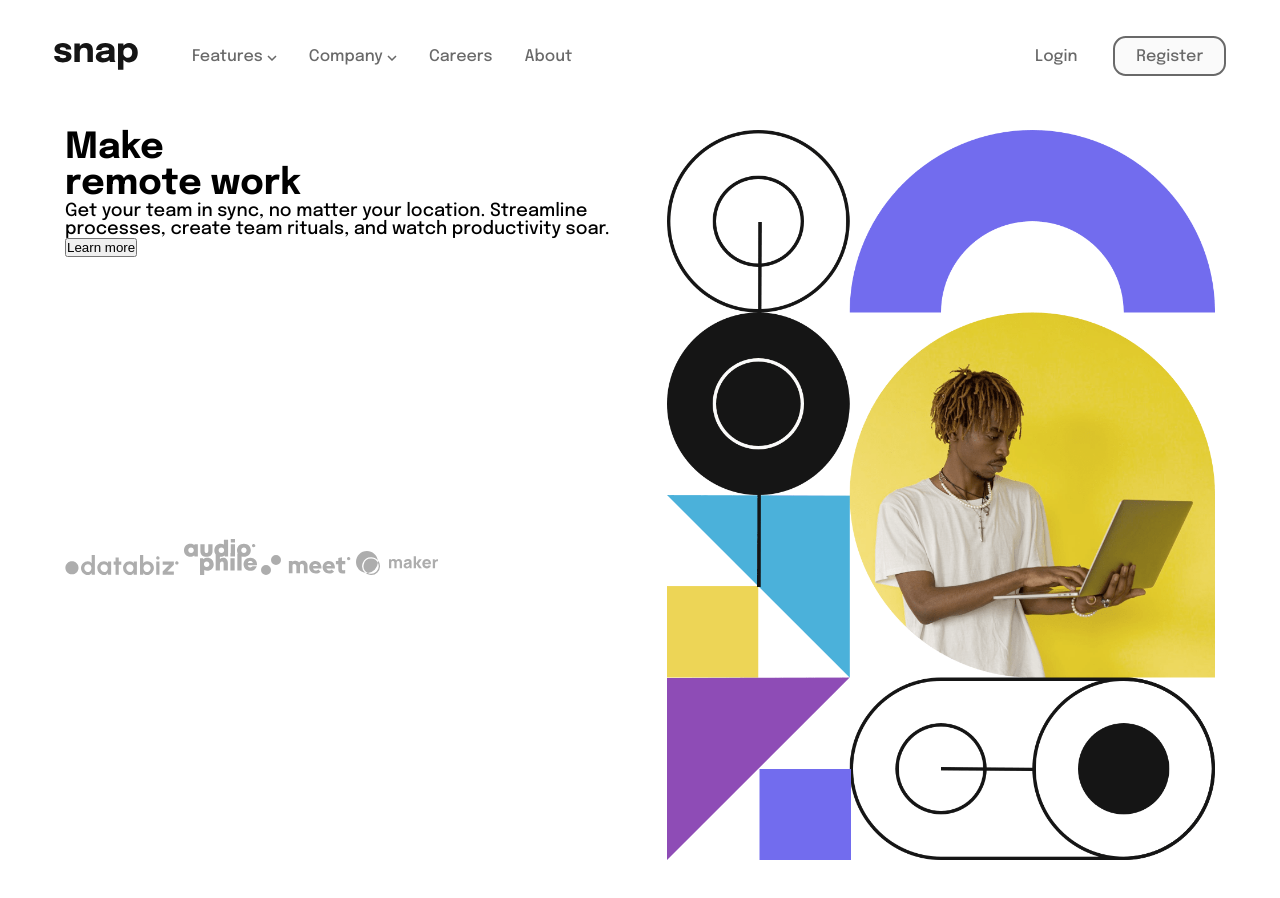
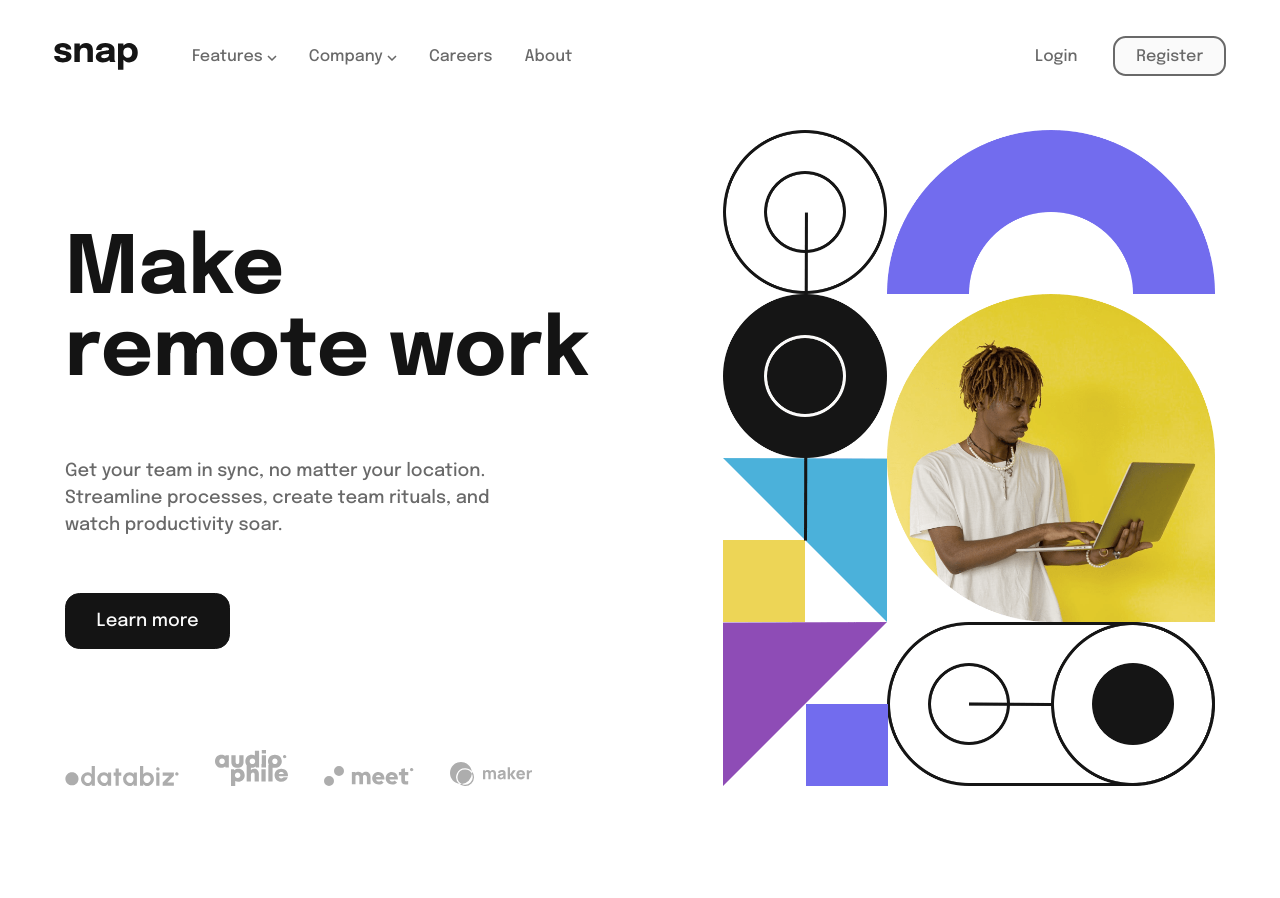
Before and after one commit to ATEOTG/intro-section-dropdown-nav, a plain HTML site: page index.html in a window 1280 px wide. Drawn offline with Linux system fonts and the light colour scheme.

Commit message:
added styling to hero text and gap to social proof section

```diff
--- a/style.css
+++ b/style.css
@@ -121,7 +121,8 @@ body {
 /* HERO SECTION */
 .hero {
   display: grid;
-  grid-template-columns: 55fr 50fr;
+  grid-template-columns: 52fr 48fr;
+  column-gap: 7em;
   margin-bottom: 6em;
 }
 
@@ -131,3 +132,47 @@ body {
   grid-column: 2/-2;
   grid-row: 1/3;
 }
+
+.main-text {
+  display: flex;
+  flex-direction: column;
+  justify-content: flex-end;
+  align-items: flex-start;
+}
+
+.primary-heading {
+  font-size: 8rem;
+  color: var(--black);
+  margin-bottom: 0.8em;
+}
+
+.desc {
+  font-size: 1.8rem;
+  color: var(--grey-md);
+  line-height: 1.5;
+  margin-bottom: 3em;
+  width: 80%;
+}
+
+.btn {
+  font-family: "Epilogue", sans-serif;
+  font-size: 1.8rem;
+  color: var(--white);
+  background-color: var(--black);
+  padding: 1em 1.7em;
+  border: 1px solid var(--black);
+  border-radius: 0.8em;
+  transition: all 0.3s;
+}
+
+.btn:hover {
+  cursor: pointer;
+  color: var(--black);
+  background-color: var(--white);
+}
+
+.main-sp {
+  display: flex;
+  align-items: flex-end;
+  gap: 2em;
+}
```
